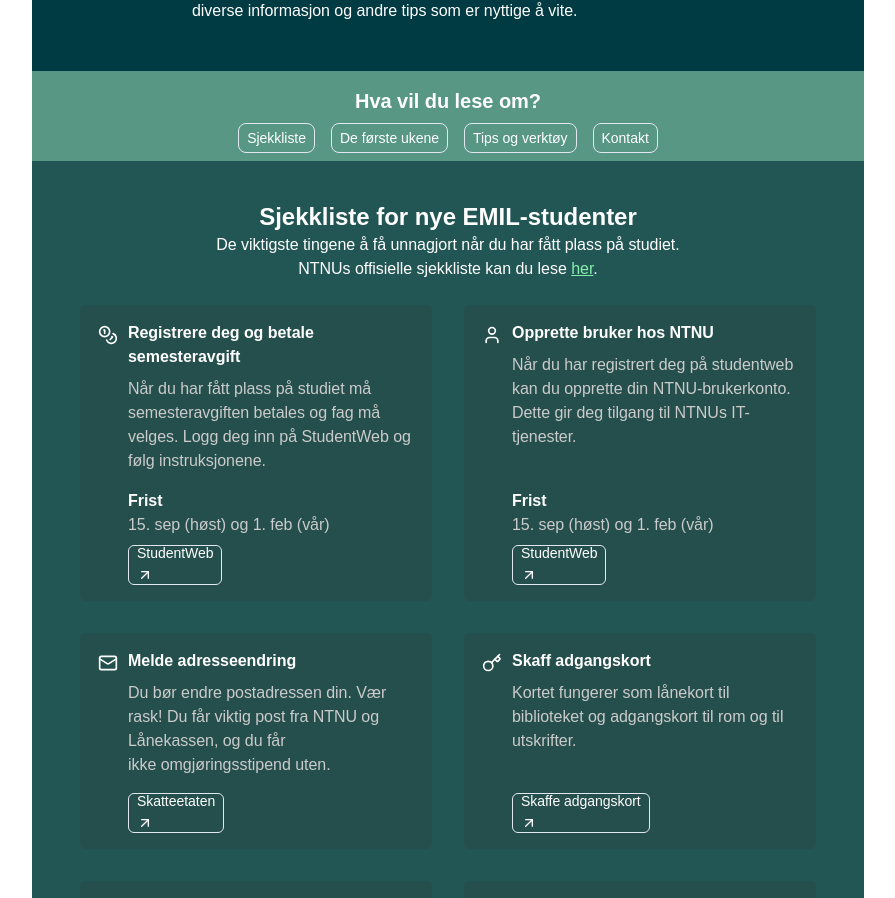
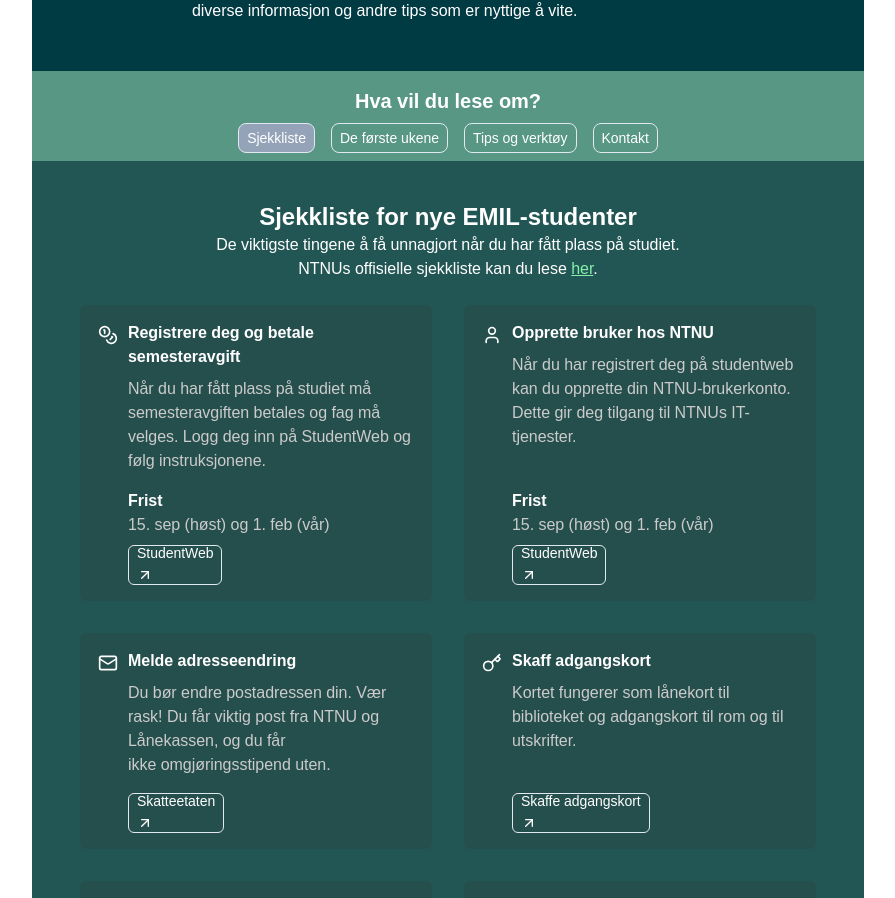
Before and after one commit to emil-webkom/webapp, a Next.js app in the folder frontend/: page /for_studenten/ny_student in a window 1280 px wide. Shown: the part 1037-1935 px from the top of the page, without its empty margins (192-1087 px from the left). Built offline with nearby package versions, Linux system fonts and the light colour scheme; no server answers.

Commit message:
Highlight when scrolling past section in stickynavbar

```diff
--- a/frontend/src/app/for_studenten/arrangement/page.tsx
+++ b/frontend/src/app/for_studenten/arrangement/page.tsx
@@ -190,7 +190,6 @@ const ForStudentenPage = () => {
             "Lavterskelkalender",
             "Årlige arrangementer",
           ]}
-          activeTag={activeSection}
         />
         <SmallTransissionHighlightSPC />
         <div
--- a/frontend/src/components/navbar/stickyNavbar.tsx
+++ b/frontend/src/components/navbar/stickyNavbar.tsx
@@ -1,16 +1,64 @@
-import React from "react";
+import React, { useState, useEffect, useRef } from "react";
 import HeaderText from "../ForStudenten/nyStudent/headerText";
 import { Button } from "../ui/button";
 
 export interface StickyNavbarProps {
   tags: string[];
-  activeTag: string;
 }
 
-const StickyNavbar = ({ tags, activeTag }: StickyNavbarProps) => {
+function useInViewPort<T extends HTMLElement>(ref: React.RefObject<T>, options?: IntersectionObserverInit) {
+  const [ inViewport, setInViewport ] = useState(false);
+  useEffect(() => {
+    const observer = new IntersectionObserver(([ entry ]) => {
+      setInViewport(entry.isIntersecting);
+    }, options);
+    const currentRef = ref.current;
+    if (currentRef) {
+      observer.observe(currentRef);
+    }
+    return () => {
+      if (currentRef) {
+        observer.unobserve(currentRef);
+      }
+    };
+  }, [ options, ref ]);
+  return inViewport;
+}
+
+
+const StickyNavbar = ({ tags }: StickyNavbarProps) => {
+  const [activeTag, setActiveTag] = useState("");
+  const observerRef = useRef<IntersectionObserver | null>(null);
+
+
+  useEffect(() => {
+    observerRef.current = new IntersectionObserver(
+      (entries) => {
+        entries.forEach((entry) => {
+          if (entry.isIntersecting) {
+            setActiveTag(entry.target.id);
+          }
+        });
+      },
+      { threshold: 0.5 }
+    );
+
+    tags.forEach((tag) => {
+      const element = document.getElementById(tag);
+      if (element) observerRef.current?.observe(element);
+    });
+
+    return () => {
+      if (observerRef.current) {
+        observerRef.current.disconnect();
+      }
+    };
+  }, [tags]);
+
   const scrollToSection = (sectionId: string) => {
     const section = document.getElementById(sectionId);
     section?.scrollIntoView({ behavior: "smooth" });
+    setActiveTag(sectionId);
   };
 
   return (
```
